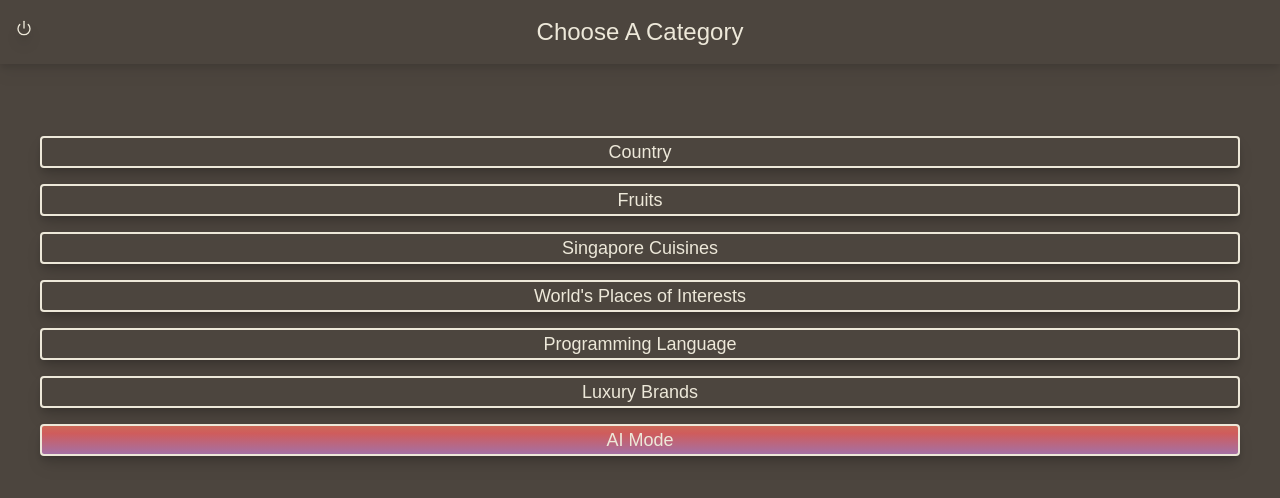
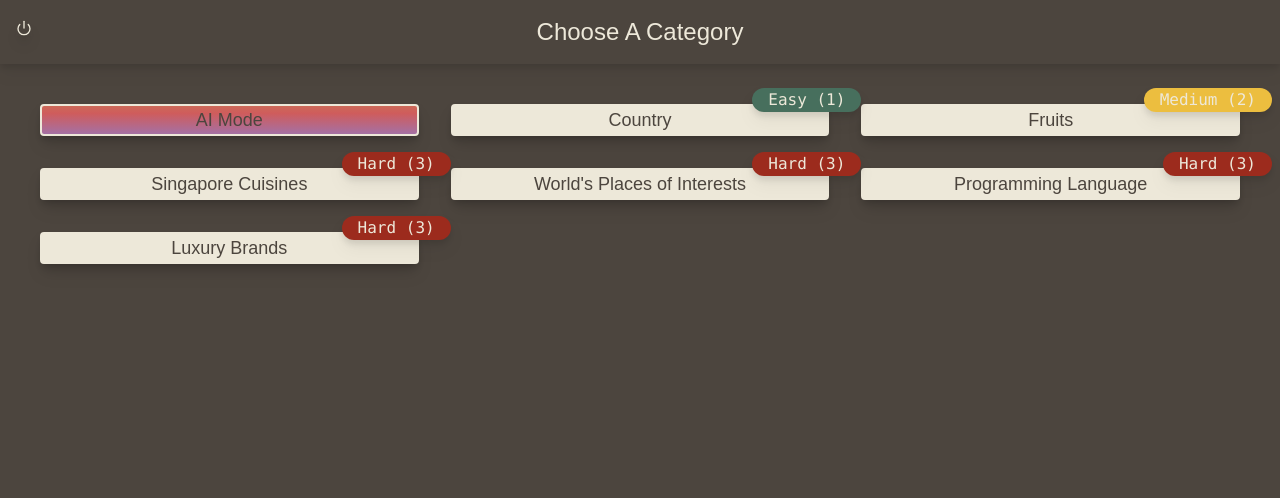
Before and after one commit to hi-zeus/next-project-ai, a Next.js app: page /levels in a window 1280 px wide. Shown: the top 498 px of the page. Built offline with nearby package versions, Linux system fonts and the light colour scheme; a web font is replaced by a local one.

Commit message:
Feature: Add difficulty badge, improve UI

```diff
--- a/app/(components)/Loading.tsx
+++ b/app/(components)/Loading.tsx
@@ -4,11 +4,11 @@ interface LoadingProps {
   isLoading: boolean;
   message: string;
 }
-export default function Loading(props: LoadingProps) {
+export default function LoadingMask(props: LoadingProps) {
   return props.isLoading ? (
     <div className="fixed w-screen h-screen z-50 bg-black bg-opacity-50 backdrop-blur-lg flex flex-col gap-6 justify-center items-center">
       <FaRobot className="animate-spin text-white text-5xl" />
-      <span className="text-5xl">{props.message}</span>
+      <span className="text-lg lg:text-3xl text-center">{props.message}</span>
     </div>
   ) : (
     <></>
--- a/app/ai/page.tsx
+++ b/app/ai/page.tsx
@@ -6,7 +6,7 @@ import { CONSTANTS } from "../constants";
 import { useRouter } from "next/navigation";
 import { cacheLevel } from "../(caching)/cache";
 import BackButton from "../(components)/BackButton";
-import Loading from "../(components)/Loading";
+import LoadingMask from "../(components)/Loading";
 
 export default function AiPage() {
   const [topic, setTopic] = useState<string>("");
@@ -38,7 +38,10 @@ export default function AiPage() {
 
   return (
     <>
-      <Loading isLoading={isLoading} message="Asking AI for taboo words..." />
+      <LoadingMask
+        isLoading={isLoading}
+        message="Asking AI for taboo words..."
+      />
       <section
         className={`w-full h-screen flex justify-center items-center transition-colors ease-in-out ${
           isValid || somethingWrong ? "" : "bg-red"
--- a/app/level/[id]/page.tsx
+++ b/app/level/[id]/page.tsx
@@ -118,8 +118,6 @@ export default function LevelPage() {
         setResponseShouldFadeOut(false); // Let new response fade in
         setIsResponseFaded(false);
         setInputShouldFadeOut(false); // Reset input fade animation
-        setUserInput(""); // Clear user input
-        inputTextField.current?.focus();
       }, 1000);
     }, 1000);
   };
@@ -150,10 +148,11 @@ export default function LevelPage() {
         generateNewTarget(words);
         setCurrentProgress((progress) => progress + 1);
         setUserInput("");
+        inputTextField.current?.focus();
         setIsSuccess(false);
         setIsResponseFaded(true);
       }
-    }, 3000);
+    }, 1000);
   };
 
   // * At the start of the game
--- /dev/null
+++ b/app/levels/(components)/Badge.tsx
@@ -0,0 +1,22 @@
+import { ReactNode } from "react";
+
+interface BadgeProps {
+  label: string;
+  customClass?: string;
+  children: ReactNode;
+}
+
+export default function Badge(props: BadgeProps) {
+  return (
+    <div className="relative">
+      <span
+        className={`absolute drop-shadow-lg -top-4 -right-8 h-6 lg:h-8 text-md lg:text-xl w-auto px-4 z-10 text-white rounded-full font-mono ${
+          props.customClass ?? "bg-black"
+        }`}
+      >
+        {props.label}
+      </span>
+      {props.children}
+    </div>
+  );
+}
--- a/app/levels/page.tsx
+++ b/app/levels/page.tsx
@@ -5,9 +5,10 @@ import { useRouter } from "next/navigation";
 import { useEffect, useState } from "react";
 import { cacheLevel, clearCache } from "../(caching)/cache";
 import BackButton from "../(components)/BackButton";
-import Loading from "../(components)/Loading";
+import LoadingMask from "../(components)/Loading";
 import { getLevels } from "../(services)/levelService";
 import ILevel from "./(models)/level.interface";
+import Badge from "./(components)/Badge";
 
 export default function LevelsPage() {
   const title = "Choose A Category";
@@ -27,6 +28,32 @@ export default function LevelsPage() {
     router.push(`/level/${levelID}`);
   };
 
+  const getDifficulty = (difficulty: number): string => {
+    switch (difficulty) {
+      case 1:
+        return "Easy (1)";
+      case 2:
+        return "Medium (2)";
+      case 3:
+        return "Hard (3)";
+      default:
+        return "Unknown (?)";
+    }
+  };
+
+  const getDifficultyColor = (difficulty: number): string => {
+    switch (difficulty) {
+      case 1:
+        return "bg-green";
+      case 2:
+        return "bg-yellow";
+      case 3:
+        return "bg-red";
+      default:
+        return "bg-black";
+    }
+  };
+
   useEffect(() => {
     fetchLevels();
     clearCache();
@@ -34,29 +61,34 @@ export default function LevelsPage() {
 
   return (
     <>
-      <Loading isLoading={isLoading} message="Fetching Levels..." />
+      <LoadingMask isLoading={isLoading} message="Fetching Levels..." />
       <BackButton href="/" />
       <h1 className="fixed w-full top-0 z-10 bg-black text-center drop-shadow-lg text-2xl lg:text-6xl py-4">
         {title}
       </h1>
-      <section className="flex h-auto flex-col gap-4 lg:gap-6 p-10 items-center mt-24">
-        {levels.map((level) => (
-          <button
-            key={level.id}
-            className="drop-shadow-lg shadow-lg transition-colors w-full border-2 lg:border-8 border-white text-lg bg-black text-white hover:text-black hover:bg-white hover:border-gray rounded px-5 lg:text-5xl lg:px-10 lg:py-5 lg:rounded-lg"
-            onClick={() => goToLevel(level.id)}
-          >
-            {level.name}
-          </button>
-        ))}
+      <section className="grid grid-cols-2 sm:grid-cols-3 md:grid-cols-3 lg:grid-cols-4 h-auto gap-8 lg:gap-10 p-10 mt-16 lg:mt-24 text-center">
         <Link
           key="ai-mode"
           id="ai-mode"
-          className="drop-shadow-lg shadow-lg w-full unicorn-color text-center border-2 lg:border-8 border-white text-lg bg-black text-white hover:text-black hover:bg-white hover:border-gray transition-colors rounded px-5 lg:text-5xl lg:px-10 lg:py-5 lg:rounded-lg"
+          className="relative drop-shadow-lg shadow-lg w-full h-full flex items-center justify-center unicorn-color text-center border-2 lg:border-8 border-white text-lg bg-white text-black hover:text-white hover:bg-black hover:border-gray transition-colors rounded px-5 lg:text-5xl lg:px-10 lg:py-5 lg:rounded-3xl overflow-hidden"
           href={`/ai`}
         >
           AI Mode
         </Link>
+        {levels.map((level) => (
+          <Badge
+            key={level.id}
+            label={getDifficulty(level.difficulty)}
+            customClass={getDifficultyColor(level.difficulty)}
+          >
+            <button
+              className="drop-shadow-lg shadow-lg transition-colors w-full h-full border-2 lg:border-8 border-white text-lg bg-white text-black hover:text-white hover:bg-black hover:border-gray rounded px-5 lg:text-5xl lg:px-10 lg:py-5 lg:rounded-3xl overflow-hidden"
+              onClick={() => goToLevel(level.id)}
+            >
+              {level.name}
+            </button>
+          </Badge>
+        ))}
       </section>
     </>
   );
--- /dev/null
+++ b/app/loading.tsx
@@ -0,0 +1,7 @@
+import LoadingMask from "./(components)/Loading";
+
+export default function Loading() {
+  return (
+    <LoadingMask isLoading={true} message={"Taboo AI is thinking >_< ..."} />
+  );
+}
--- a/app/result/page.tsx
+++ b/app/result/page.tsx
@@ -62,13 +62,16 @@ export default function ResultPage() {
   return (
     <>
       <BackButton href="/levels" />
-      <section className="w-full h-5/6 text-center">
+      <h1 className="fixed top-4 w-full text-lg lg:text-3xl text-center">
+        Scoreboard
+      </h1>
+      <section className="w-full max-h-[70%] h-[70%] text-center">
         <section className="font-mono relative my-16 lg:my-20 mx-4 rounded-xl lg:rounded-3xl h-full bg-white overflow-scroll scrollbar-hide border-4 border-white">
           <table
             className="relative table-fixed min-w-[1024px]"
             ref={screenshotRef}
           >
-            <thead className="sticky top-0 font-semibold uppercase bg-black text-white h-24">
+            <thead className="sticky top-0 font-semibold uppercase bg-black text-white h-24 rounded-xl">
               <tr>
                 {headers.map((header, idx) => (
                   <th
```
